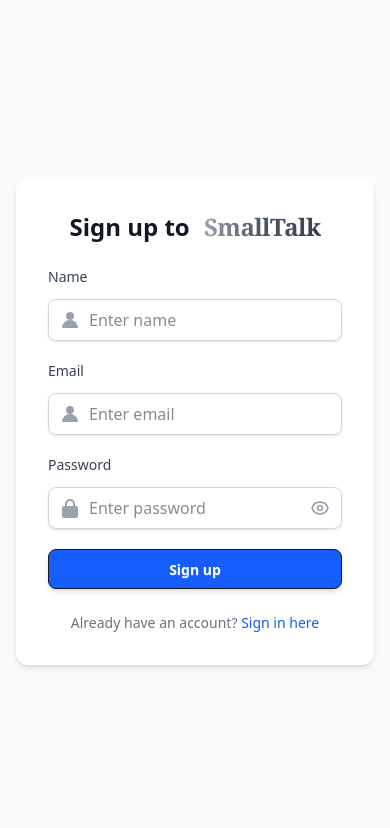
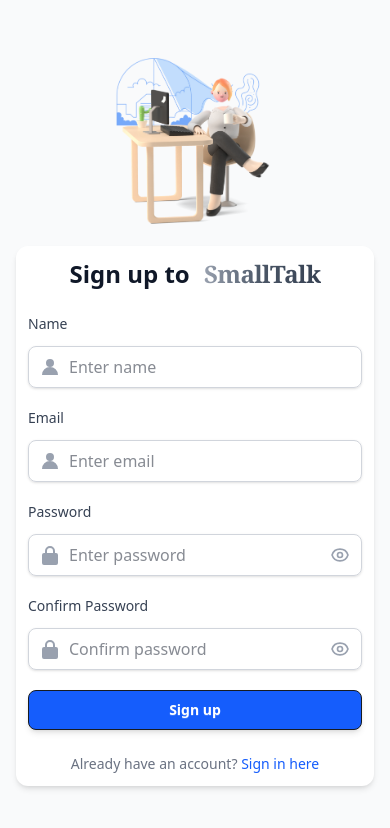
Before and after one commit to bsm2/smalltalk-blog-react, a React (Vite) app: page /register in a window 390 px wide. Shown: the top 828 px of the page. Built offline with nearby package versions, Linux system fonts and the light colour scheme; no server answers.

Commit message:
refactor: style

```diff
--- a/index.html
+++ b/index.html
@@ -1,5 +1,5 @@
 <!doctype html>
-<html lang="en" class="dark" data-theme="dark">
+<html lang="en">
   <head>
     <meta charset="UTF-8" />
     <link rel="icon" type="image/svg+xml" href="/download.svg" />
@@ -7,7 +7,7 @@
     <title>SmallTalk</title>
   </head>
   <body>
-    <div id="root" class="dark"></div>
+    <div id="root"></div>
     <script type="module" src="/src/main.jsx"></script>
   </body>
 </html>
--- a/package.json
+++ b/package.json
@@ -10,6 +10,7 @@
     "preview": "vite preview"
   },
   "dependencies": {
+    "@hookform/resolvers": "^5.2.2",
     "@tailwindcss/vite": "^4.1.13",
     "firebase": "^12.3.0",
     "react": "^19.1.1",
@@ -17,7 +18,8 @@
     "react-hook-form": "^7.63.0",
     "react-router": "^7.9.1",
     "react-toastify": "^11.0.5",
-    "tailwindcss": "^4.1.13"
+    "tailwindcss": "^4.1.13",
+    "zod": "^4.1.11"
   },
   "devDependencies": {
     "@eslint/js": "^9.35.0",
--- a/src/components/Nav.jsx
+++ b/src/components/Nav.jsx
@@ -1,6 +1,7 @@
 import { Link } from "react-router";
 import { useAuth } from "../hooks/useAuth";
 import Logout from "./Logout";
+import ThemeToggle from "./ThemeToggle";
 
 export default function Nav() {
   const { user } = useAuth();
@@ -20,7 +21,7 @@
           {!user && (
             <Link
               to={"/login"}
-              className="btn bg-gray-200 dark:bg-gray-700 text-gray-900 dark:text-gray-100 border border-gray-300 dark:border-gray-600 hover:scale-110 hover:bg-gray-300 dark:hover:bg-gray-600 rounded-2xl"
+              className="btn bg-gray-200 dark:bg-gray-700 text-gray-900 dark:text-gray-100 border border-gray-300 dark:border-gray-600 hover:scale-95 hover:bg-gray-300 dark:hover:bg-gray-600 rounded-2xl"
             >
               Sign in
             </Link>
--- a/src/components/Password.jsx
+++ b/src/components/Password.jsx
@@ -1,33 +1,21 @@
 import React, { useState } from "react";
+import Error from "./Error";
 
-export default function Password() {
+export default function Password(props) {
   const [show, setShow] = useState(false);
+  const { error, register, name, placeholder, label } = props;
 
   return (
     <div>
       <label className="block text-sm font-medium text-gray-700 dark:text-gray-300">
-        Password
+        {label}
       </label>
       <div className="relative mt-3">
         <input
-          {...register("password", {
-            required: "Password is required",
-            minLength: {
-              value: 8,
-              message: "Password must be at least 8 characters",
-            },
-            maxLength: {
-              value: 20,
-              message: "Password cannot exceed 20 characters",
-            },
-            pattern: {
-              value: /^(?=.*[A-Z])(?=.*\d)(?=.*[@$!%*?&])[A-Za-z\d@$!%*?&]+$/,
-              message:
-                "Password must contain an uppercase letter, a number, and a special character",
-            },
-          })}
+          {...register(name)}
+          name={name}
           type={show ? "text" : "password"}
-          placeholder="Enter password"
+          placeholder={placeholder}
           className="w-full pl-10 pr-10 py-2 border rounded-lg shadow-sm focus:ring-2 focus:ring-blue-500
                              border-gray-300 dark:border-gray-600 dark:bg-gray-700 dark:text-white"
         />
@@ -85,7 +73,7 @@
           )}
         </button>
       </div>
-      {errors.password && <Error message={errors.password?.message} />}
+      {error && <Error message={error} />}
     </div>
   );
 }
--- a/src/index.css
+++ b/src/index.css
@@ -3,7 +3,7 @@
 }
 
 @plugin "daisyui" {
-  themes: dark; /* only load dark theme */
+  themes: dark --default; /* only load dark theme */
 }
 @tailwind;
 
--- a/src/pages/Login.jsx
+++ b/src/pages/Login.jsx
@@ -4,20 +4,38 @@
 import { signInWithEmailAndPassword } from "firebase/auth";
 import { auth } from "../services/firebase";
 import { toast } from "react-toastify";
-import { useState } from "react";
+import z from "zod";
+import { zodResolver } from "@hookform/resolvers/zod";
+import Password from "../components/Password";
 
 export default function Login() {
   const navigate = useNavigate();
-  const [show, setShow] = useState(false);
+  const schema = z
+    .object({
+      email: z.email().min(2, "Email is required."),
+      password: z
+        .string()
+        .min(8, "Password must be at least 8 characters")
+        .max(20, "Password cannot exceed 20 characters")
+        .regex(
+          /^(?=.*[A-Z])(?=.*\d)(?=.*[@$!%*?&])[A-Za-z\d@$!%*?&]+$/,
+          "Password must contain at least 1 uppercase letter, 1 number, and 1 special character"
+        ),
+    })
+    .strict();
 
   const {
     register,
     formState: { errors },
     handleSubmit,
-  } = useForm();
+  } = useForm({ resolver: zodResolver(schema) });
   const onSubmit = async (data) => {
     try {
-      const res = await signInWithEmailAndPassword(auth, data.email, data.password);
+      const res = await signInWithEmailAndPassword(
+        auth,
+        data.email,
+        data.password
+      );
       localStorage.setItem("user", JSON.stringify(res.user));
       navigate("/");
     } catch (err) {
@@ -26,9 +44,13 @@
     }
   };
 
+  const onError = (errors) => {
+    console.log(errors);
+  };
+
   return (
     <div className="min-h-screen flex items-center justify-center bg-gray-50 dark:bg-gray-900 px-4">
-      <div className="max-w-4xl w-full flex flex-col md:flex-row items-center gap-10">
+      <div className="max-w-4xl w-full flex flex-col-reverse md:flex-row items-center md:gap-10">
         <div className="w-full md:w-1/2 bg-white dark:bg-gray-800 rounded-xl shadow-md p-8">
           <h2 className="text-2xl font-bold text-gray-900 dark:text-gray-300 text-center">
             Sign in to{" "}
@@ -40,7 +62,10 @@
             </Link>
           </h2>
 
-          <form onSubmit={handleSubmit(onSubmit)} className="mt-6 space-y-5">
+          <form
+            onSubmit={handleSubmit(onSubmit, onError)}
+            className="mt-6 space-y-5"
+          >
             <div>
               <label
                 htmlFor="email"
@@ -50,12 +75,9 @@
               </label>
               <div className="relative mt-3">
                 <input
-                  {...register("email", {
-                    required: true,
-                  })}
+                  {...register("email")}
                   id="email"
                   name="email"
-                  type="email"
                   placeholder="Enter email"
                   className="w-full pl-10 pr-4 py-2 border rounded-lg shadow-sm focus:ring-2 focus:ring-blue-500
                              border-gray-300 dark:border-gray-600 dark:bg-gray-700 dark:text-white"
@@ -72,95 +94,18 @@
                   </svg>
                 </span>
               </div>
-              {errors.email?.type == "required" && (
-                <Error message={"Email is required"} />
+              {errors.email?.type == "invalid_format" && (
+                <Error message={errors.email.message} />
               )}
             </div>
 
-            <div>
-              <label className="block text-sm font-medium text-gray-700 dark:text-gray-300">
-                Password
-              </label>
-              <div className="relative mt-3">
-                <input
-                  {...register("password", {
-                    required: "Password is required",
-                    minLength: {
-                      value: 8,
-                      message: "Password must be at least 8 characters",
-                    },
-                    maxLength: {
-                      value: 20,
-                      message: "Password cannot exceed 20 characters",
-                    },
-                    pattern: {
-                      value:
-                        /^(?=.*[A-Z])(?=.*\d)(?=.*[@$!%*?&])[A-Za-z\d@$!%*?&]+$/,
-                      message:
-                        "Password must contain an uppercase letter, a number, and a special character",
-                    },
-                  })}
-                  type={show ? "text" : "password"}
-                  placeholder="Enter password"
-                  className="w-full pl-10 pr-10 py-2 border rounded-lg shadow-sm focus:ring-2 focus:ring-blue-500
-                             border-gray-300 dark:border-gray-600 dark:bg-gray-700 dark:text-white"
-                />
-                <span className="absolute inset-y-0 left-3 flex items-center text-gray-400">
-                  <svg
-                    xmlns="http://www.w3.org/2000/svg"
-                    className="h-5 w-5"
-                    fill="currentColor"
-                    viewBox="0 0 20 20"
-                  >
-                    <path d="M5 8V6a5 5 0 0 1 10 0v2h1a2 2 0 0 1 2 2v8a2 2 0 0 1-2 2H4a2 2 0 0 1-2-2v-8a2 2 0 0 1 2-2h1Zm2-2v2h6V6a3 3 0 1 0-6 0Z" />
-                  </svg>
-                </span>
-                <button
-                  type="button"
-                  onClick={() => setShow(!show)}
-                  className="absolute inset-y-0 right-3 flex items-center text-gray-400 cursor-pointer"
-                >
-                  {!show ? (
-                    <svg
-                      xmlns="http://www.w3.org/2000/svg"
-                      className="h-5 w-5"
-                      fill="none"
-                      stroke="currentColor"
-                      viewBox="0 0 24 24"
-                    >
-                      <path
-                        strokeLinecap="round"
-                        strokeLinejoin="round"
-                        strokeWidth="2"
-                        d="M15 12a3 3 0 1 1-6 0 3 3 0 0 1 6 0Z"
-                      />
-                      <path
-                        strokeLinecap="round"
-                        strokeLinejoin="round"
-                        strokeWidth="2"
-                        d="M2.458 12C3.732 7.943 7.523 5 12 5c4.478 0 8.268 2.943 9.542 7-1.274 4.057-5.064 7-9.542 7-4.477 0-8.268-2.943-9.542-7Z"
-                      />
-                    </svg>
-                  ) : (
-                    <svg
-                      xmlns="http://www.w3.org/2000/svg"
-                      fill="none"
-                      viewBox="0 0 24 24"
-                      strokeWidth={1.5}
-                      stroke="currentColor"
-                      className="size-5"
-                    >
-                      <path
-                        strokeLinecap="round"
-                        strokeLinejoin="round"
-                        d="M3.98 8.223A10.477 10.477 0 0 0 1.934 12C3.226 16.338 7.244 19.5 12 19.5c.993 0 1.953-.138 2.863-.395M6.228 6.228A10.451 10.451 0 0 1 12 4.5c4.756 0 8.773 3.162 10.065 7.498a10.522 10.522 0 0 1-4.293 5.774M6.228 6.228 3 3m3.228 3.228 3.65 3.65m7.894 7.894L21 21m-3.228-3.228-3.65-3.65m0 0a3 3 0 1 0-4.243-4.243m4.242 4.242L9.88 9.88"
-                      />
-                    </svg>
-                  )}
-                </button>
-              </div>
-              {errors.password && <Error message={errors.password?.message} />}
-            </div>
+            <Password
+              label="Password"
+              name="password"
+              placeholder="Enter password"
+              error={errors.password?.message}
+              register={register}
+            />
 
             <button
               type="submit"
@@ -181,11 +126,11 @@
           </p>
         </div>
 
-        <div className="hidden md:flex w-1/2 justify-center">
+        <div className="md:flex w-1/2 justify-center items-center">
           <img
             src="/illustration.webp"
             alt="Illustration"
-            className="max-w-sm"
+            className="h-auto"
           />
         </div>
       </div>
--- a/src/pages/Register.jsx
+++ b/src/pages/Register.jsx
@@ -5,15 +5,37 @@
 import { ref, set } from "firebase/database";
 import { toast } from "react-toastify";
 import { Link, useNavigate } from "react-router";
+import Password from "./../components/Password";
+import z from "zod";
+import { zodResolver } from "@hookform/resolvers/zod";
 
 export default function Register() {
   const navigate = useNavigate();
+  const schema = z
+    .object({
+      name: z.string().min(3).max("10"),
+      email: z.string().email().min(2, "Email is required."),
+      password: z
+        .string()
+        .min(8, "Password must be at least 8 characters")
+        .max(20, "Password cannot exceed 20 characters")
+        .regex(
+          /^(?=.*[A-Z])(?=.*\d)(?=.*[@$!%*?&])[A-Za-z\d@$!%*?&]+$/,
+          "Password must contain at least 1 uppercase letter, 1 number, and 1 special character"
+        ),
+      confirmPassword: z.string().min(1, "Confirm password is required"),
+    })
+    .refine((data) => data.password === data.confirmPassword, {
+      path: ["confirmPassword"],
+      message: "Passwords do not match",
+    })
+    .strict();
 
   const {
     register,
     formState: { errors },
     handleSubmit,
-  } = useForm();
+  } = useForm({ resolver: zodResolver(schema) });
   const onSubmit = async (data) => {
     try {
       const userCredential = await createUserWithEmailAndPassword(
@@ -46,9 +68,9 @@
   };
 
   return (
-    <div className="min-h-screen flex items-center justify-center bg-gray-50 dark:bg-gray-900 px-4">
-      <div className="max-w-4xl w-full flex flex-col md:flex-row items-center gap-10">
-        <div className="w-full md:w-1/2 bg-white dark:bg-gray-800 rounded-xl shadow-md p-8">
+    <div className="min-h-screen flex items-center justify-center bg-gray-50 dark:bg-gray-900 px-4   md:my-0">
+      <div className="max-w-4xl w-full flex flex-col-reverse md:flex-row items-center md:gap-10">
+        <div className="w-full md:w-1/2 bg-white dark:bg-gray-800 rounded-xl shadow-md p-3 md:p-8">
           <h2 className="text-2xl font-bold text-gray-900 dark:text-gray-300 text-center">
             Sign up to{" "}
             <Link
@@ -72,11 +94,7 @@
               </label>
               <div className="relative mt-3">
                 <input
-                  {...register("name", {
-                    required: true,
-                    minLength: 3,
-                    maxLength: 25,
-                  })}
+                  {...register("name")}
                   id="name"
                   type="text"
                   placeholder="Enter name"
@@ -94,11 +112,11 @@
                   </svg>
                 </span>
               </div>
-              {errors.name?.type == "required" && (
+              {errors.name?.type == "too_small" && (
                 <Error message={"Name is required"} />
               )}
-              {errors.name?.type == "minLength" && (
-                <Error message={"Chars should be less more than 3"} />
+              {errors.name?.type == "too_big" && (
+                <Error message={"Chars should be less than 10"} />
               )}
             </div>
             <div>
@@ -132,74 +150,27 @@
                   </svg>
                 </span>
               </div>
-              {errors.email?.type == "required" && (
-                <Error message={"Email is required"} />
+              {errors.email?.type == "invalid_format" && (
+                <Error message={errors.email?.message} />
               )}
             </div>
 
-            <div>
-              <label className="block text-sm font-medium text-gray-700 dark:text-gray-300">
-                Password
-              </label>
-              <div className="relative mt-3">
-                <input
-                  {...register("password", {
-                    required: "Password is required",
-                    minLength: {
-                      value: 8,
-                      message: "Password must be at least 8 characters",
-                    },
-                    maxLength: {
-                      value: 20,
-                      message: "Password cannot exceed 20 characters",
-                    },
-                    pattern: {
-                      value:
-                        /^(?=.*[A-Z])(?=.*\d)(?=.*[@$!%*?&])[A-Za-z\d@$!%*?&]+$/,
-                      message:
-                        "Password must contain an uppercase letter, a number, and a special character",
-                    },
-                  })}
-                  type="password"
-                  placeholder="Enter password"
-                  className="w-full pl-10 pr-10 py-2 border rounded-lg shadow-sm focus:ring-2 focus:ring-blue-500
-                             border-gray-300 dark:border-gray-600 dark:bg-gray-700 dark:text-white"
-                />
-                <span className="absolute inset-y-0 left-3 flex items-center text-gray-400">
-                  <svg
-                    xmlns="http://www.w3.org/2000/svg"
-                    className="h-5 w-5"
-                    fill="currentColor"
-                    viewBox="0 0 20 20"
-                  >
-                    <path d="M5 8V6a5 5 0 0 1 10 0v2h1a2 2 0 0 1 2 2v8a2 2 0 0 1-2 2H4a2 2 0 0 1-2-2v-8a2 2 0 0 1 2-2h1Zm2-2v2h6V6a3 3 0 1 0-6 0Z" />
-                  </svg>
-                </span>
-                <span className="absolute inset-y-0 right-3 flex items-center text-gray-400 cursor-pointer">
-                  <svg
-                    xmlns="http://www.w3.org/2000/svg"
-                    className="h-5 w-5"
-                    fill="none"
-                    stroke="currentColor"
-                    viewBox="0 0 24 24"
-                  >
-                    <path
-                      strokeLinecap="round"
-                      strokeLinejoin="round"
-                      strokeWidth="2"
-                      d="M15 12a3 3 0 1 1-6 0 3 3 0 0 1 6 0Z"
-                    />
-                    <path
-                      strokeLinecap="round"
-                      strokeLinejoin="round"
-                      strokeWidth="2"
-                      d="M2.458 12C3.732 7.943 7.523 5 12 5c4.478 0 8.268 2.943 9.542 7-1.274 4.057-5.064 7-9.542 7-4.477 0-8.268-2.943-9.542-7Z"
-                    />
-                  </svg>
-                </span>
-              </div>
-              {errors.password && <Error message={errors.password?.message} />}
-            </div>
+            <Password
+              id="password"
+              label="Password"
+              name="password"
+              placeholder="Enter password"
+              error={errors.password?.message}
+              register={register}
+            />
+            <Password
+              id="confirmPassword"
+              label="Confirm Password"
+              register={register}
+              name="confirmPassword"
+              placeholder="Confirm password"
+              error={errors.confirmPassword?.message}
+            />
 
             <button
               type="submit"
@@ -219,11 +190,11 @@
           </p>
         </div>
 
-        <div className="hidden md:flex w-1/2 justify-center">
+        <div className="md:flex w-1/2 justify-center">
           <img
             src="/illustration.webp"
             alt="Illustration"
-            className="max-w-sm"
+            className=""
           />
         </div>
       </div>
```
Also changed, not shown: 1 other file (tests, documents, lock files or other folders).
